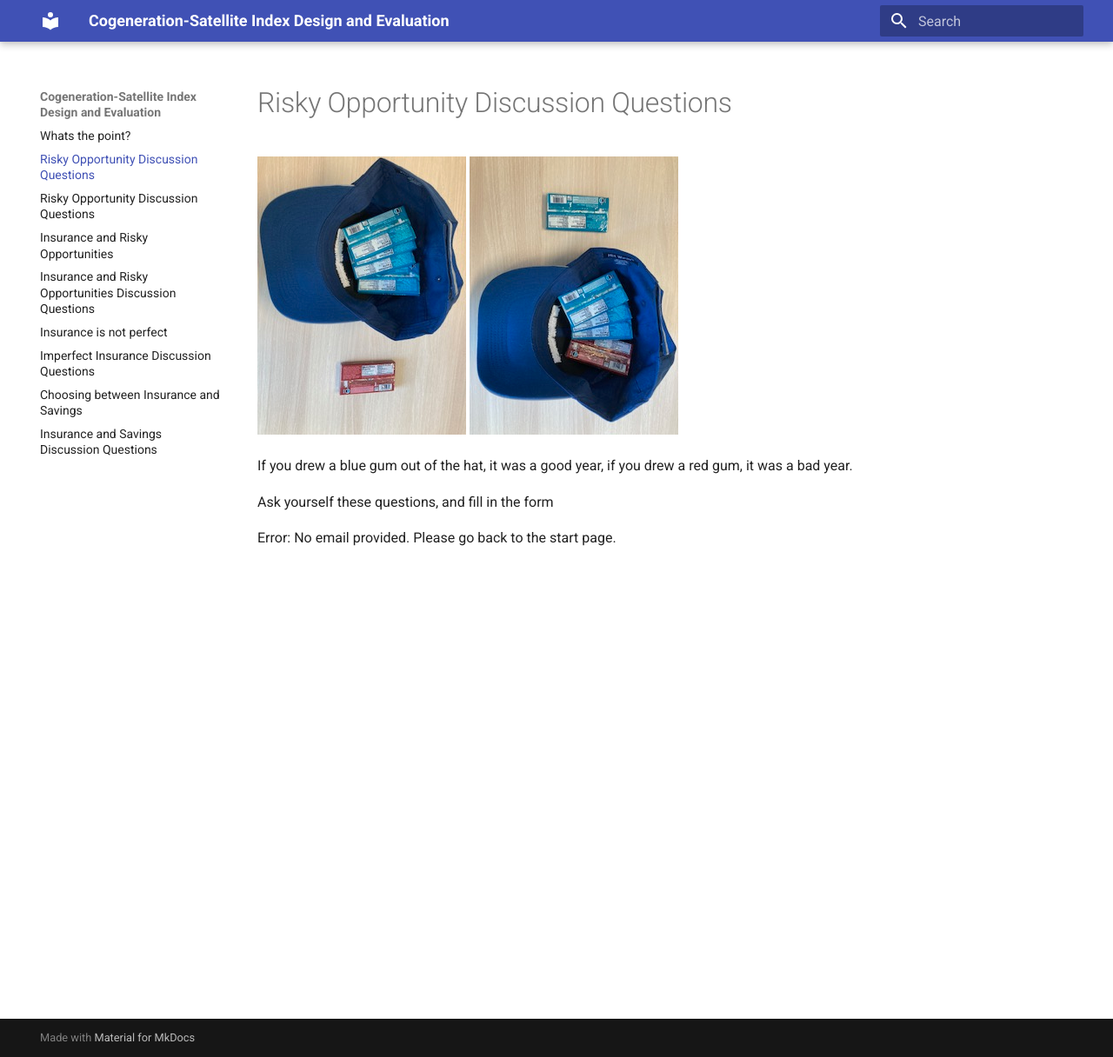
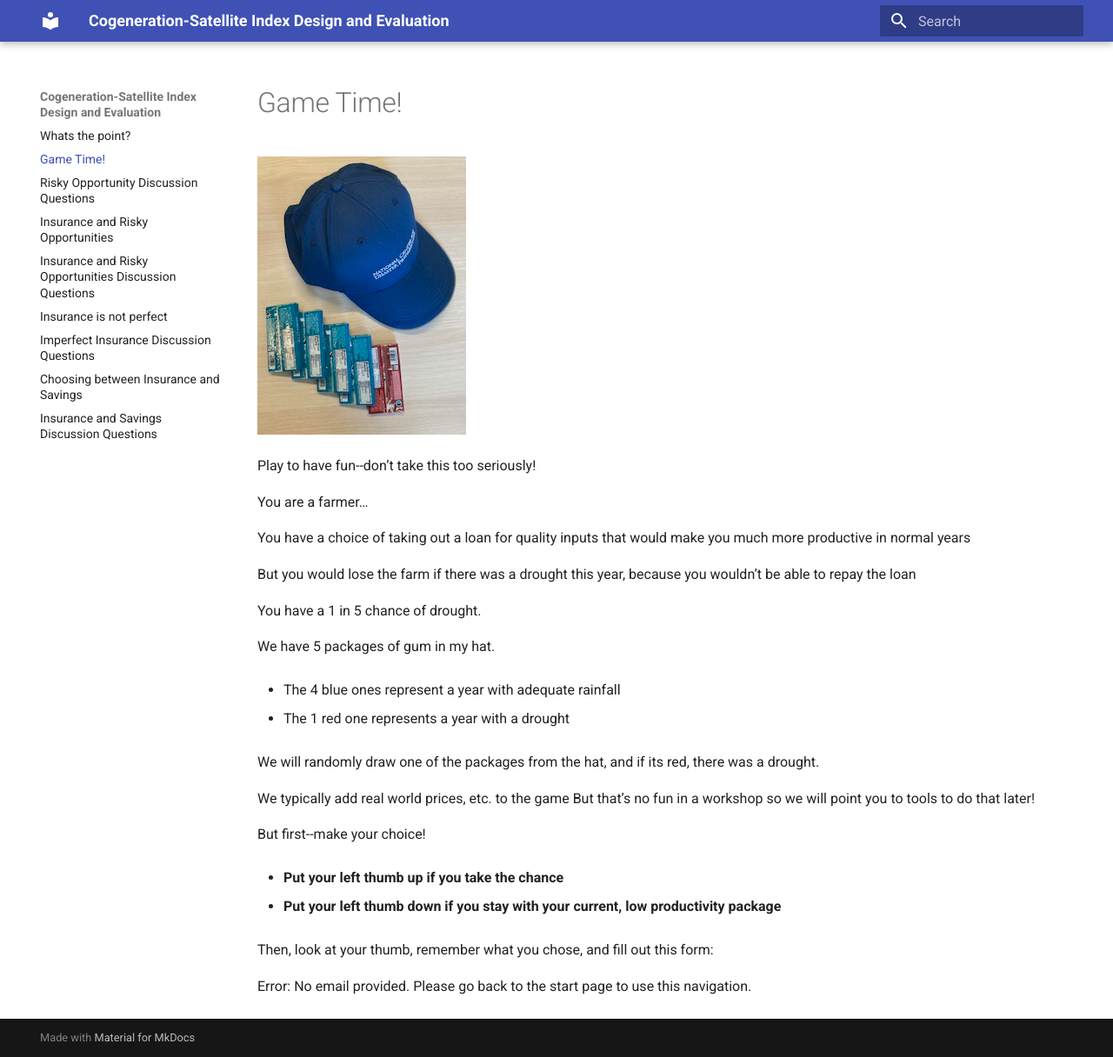
Before and after one commit to DOsgoodCU/whatsthepointgameinteractive, an MkDocs documentation site: the page built from docs/game_time.md, in a window 1280 px wide and 1216 px high. Shown: the whole window at 87% size. Built offline with MkDocs 1.6.1 and Material for MkDocs 9.7.7, drawn with Linux system fonts in a browser that asks for light colours.

```diff
--- a/docs/game_time.md
+++ b/docs/game_time.md
@@ -1,137 +1,85 @@
-# Risky Opportunity Discussion Questions
+# Game Time!
 
-<script>
-// --- CONFIGURATION ---
-// Confirmed working Kobo API endpoint (v2 API)
-//const KOBODATA_URL = 'https://kc.kobotoolbox.org/api/v2/assets/a47rybfYeno7GVRDbsdwmK/data/?format=json';
-// --- CONFIGURATION ---
-// We prepend the public CORS proxy URL to bypass browser security restrictions.
-const KOBODATA_URL = 'https://cors-anywhere.herokuapp.com/https://kc.kobotoolbox.org/api/v2/assets/a47rybfYeno7GVRDbsdwmK/data/?format=json';
+![](hat_gum.png)
 
-// Confirmed field name from the JSON output
-const DATA_FIELD_NAME = 'invest_choice';
-// ... rest of your script ...
+Play to have fun--don’t take this too seriously!
 
-// Confirmed field name from the JSON output
-const DATA_FIELD_NAME = 'invest_choice';
-// The API returns an object with a 'results' array for v2 endpoints
-// --- FETCH AND PROCESS DATA ---
+You are a farmer…
 
-document.getElementById("loading-message").style.display = 'block';
+You have a choice of taking out a loan for quality inputs that would make you much more productive in normal years
 
-fetch(KOBODATA_URL)
-    .then(response => {
-        if (!response.ok) {
-            throw new Error(`HTTP error! status: ${response.status}`);
-        }
-        return response.json();
-    })
-    .then(data => {
-        let investCount = 0;
-        let dontInvestCount = 0;
-        let totalDecisions = 0;
+But you would lose the farm if there was a drought this year, because you wouldn’t be able to repay the loan
 
-        // Loop through all records in the 'results' array
-        data.results.forEach(record => {
-            const choice = record[DATA_FIELD_NAME];
+You have a 1 in 5 chance of drought.
 
-            // Check for the confirmed values: 'invest' and 'dont_invest'
-            if (choice === 'invest') {
-                investCount++;
-                totalDecisions++;
-            } else if (choice === 'dont_invest') {
-                dontInvestCount++;
-                totalDecisions++;
-            }
-        });
+We have 5 packages of gum in my hat.
 
-        // --- RENDER TABLE ---
-        const tableBody = document.getElementById("table-body");
-        const tableFooter = document.getElementById("table-footer");
+- The 4 blue ones represent a year with adequate rainfall
 
-        const investRow = `
-            <tr>
-                <td style="border: 1px solid #ddd; padding: 12px;">Invest</td>
-                <td style="border: 1px solid #ddd; padding: 12px; text-align: right;">${investCount}</td>
-            </tr>`;
+- The 1 red one represents a year with a drought
 
-        const dontInvestRow = `
-            <tr>
-                <td style="border: 1px solid #ddd; padding: 12px;">Do Not Invest</td>
-                <td style="border: 1px solid #ddd; padding: 12px; text-align: right;">${dontInvestCount}</td>
-            </tr>`;
+We will randomly draw one of the packages from the hat, and if its red, there was a drought.
 
-        const totalRow = `
-            <tr style="font-weight: bold; background-color: #e0e0e0;">
-                <td style="border: 1px solid #ddd; padding: 12px;">Total Decisions Recorded</td>
-                <td style="border: 1px solid #ddd; padding: 12px; text-align: right;">${totalDecisions}</td>
-            </tr>`;
+We typically add real world prices, etc. to the game
+But that’s no fun in a workshop so we will point you to tools to do that later!
 
-        tableBody.innerHTML = investRow + dontInvestRow;
-        tableFooter.innerHTML = totalRow;
+But first--make your choice!
 
-        // Hide loading message and show table
-        document.getElementById("loading-message").style.display = 'none';
-        document.getElementById("results-table").style.display = 'table';
-    })
-    .catch(error => {
-        // Display a detailed error message if the API call fails
-        document.getElementById("loading-message").innerHTML = `<p style="color: red;">Failed to load aggregate data. Please verify your Kobo sharing settings and API URL. Error: ${error.message}</p>`;
-        console.error('API Error:', error);
-    });
-</script>
+- **Put your left thumb up if you take the chance**
 
-![](bad_gum.jpg)
-![](good_gum.jpg)
+- **Put your left thumb down if you stay with your current, low productivity package**
 
-If you drew a blue gum out of the hat, it was a good year, if you drew a red gum, it was a bad year.
-
-Ask yourself these questions, and fill in the form
+Then, look at your thumb, remember what you chose, and fill out this form:
 
 <div id="form_container"></div>
 
 <script>
+// Extract email from the query string (existing code)
 const urlParams = new URLSearchParams(window.location.search);
 const email = urlParams.get("email");
 
-const koboId = "ezpHZhPP"; // Section 2
+// Build Kobo URL for section 1 (existing code, ensure &d[email]= syntax for reliability)
+const koboId = "b5CVmfVW";  // Section 1
 let iframeHTML = "";
 
 if (!email) {
-    iframeHTML = "<p>Error: No email provided. Please go back to the start page.</p>";
+    iframeHTML = "<p>Error: No email provided. Please go back to the start page to use this navigation.</p>";
 } else {
 // Example from discuss1.md:
 const koboURL = `https://ee.kobotoolbox.org/${koboId}?&d[email]=${encodeURIComponent(email)}&cache=false#theme=plain&hide=saving`;
-    iframeHTML = `
+
+iframeHTML = `
         <iframe
             src="${koboURL}"
             width="50%"
-            height="900"
+            height="800"
             style="border:none; margin-top:20px;">
         </iframe>`;
 }
 
 document.getElementById("form_container").innerHTML = iframeHTML;
 
-// --- NAVIGATION CODE ---
+// --- NEW CODE FOR NAVIGATION ---
 
 if (email) {
-    // Add the "Continue" button HTML after the form container
+    // 1. Add the "Continue" button HTML after the form
     const nextButtonHTML = `
-        <button onclick="continueToRound2()"
+        <button onclick="continueToDiscuss()"
                 style="margin-top: 30px; padding: 15px 30px; font-size: 18px;
                        background-color: #007bff; color: white; border: none;
                        border-radius: 8px; cursor: pointer;">
-            Continue to Next Step
+            Continue to Discussion Questions
         </button>`;
 
     // Insert the button immediately after the form container
     document.getElementById("form_container").insertAdjacentHTML('afterend', nextButtonHTML);
 
-    // Define the function to navigate and pass the email
-    window.continueToRound2 = function() {
-        // 2. **CORRECTED NAVIGATION PATH:** Use relative path for local and deployed testing
-        window.location.href = "../peoplesregret/?email=" + encodeURIComponent(email);
+    // 2. Define the function to navigate and pass the email
+    window.continueToDiscuss = function() {
+        // Navigate to the next page (discuss1/) and append the email query string
+        // The resulting URL will be: discuss1/?email=do2126%40columbia.edu
+        window.location.href = "../peoplesinvestments/?email=" + encodeURIComponent(email);
     }
 }
+// --- END NEW CODE ---
 </script>
```
Also changed, not shown: docs/peoplesinvestments.md (+3 -1 lines), docs/peoplesregret.md (+3 -1 lines).
